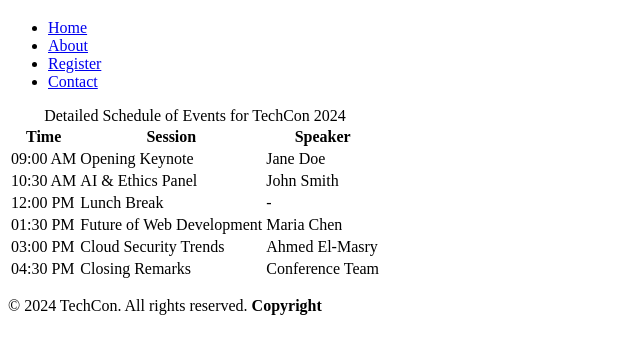
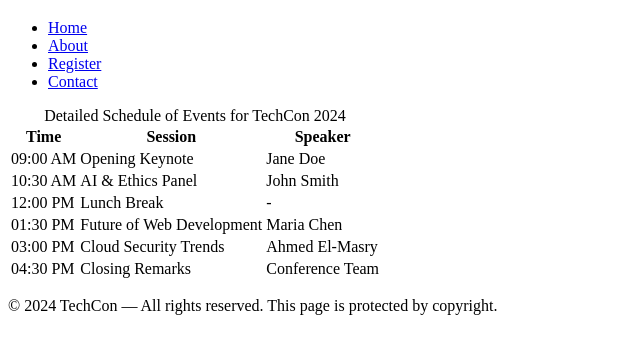
Before and after one commit to Tarik-Jebrouni/TechCon_HTML, a plain HTML site: page techcon_website/schedule.html in a window 1280 px wide. Shown: the part 61-414 px from the top of the page, without its empty margins (0-640 px from the left). Drawn offline with Linux system fonts and the light colour scheme.

Commit message:
schedule.html

```diff
--- a/techcon_website/schedule.html
+++ b/techcon_website/schedule.html
@@ -64,7 +64,8 @@
   </main>
 
   <footer>
-    <p>&copy; 2024 TechCon. All rights reserved. <strong>Copyright</strong></p>
+    <p>&copy; 2024 TechCon — All rights reserved. This page is protected by copyright.</p>
   </footer>
+
 </body>
 </html>
```
